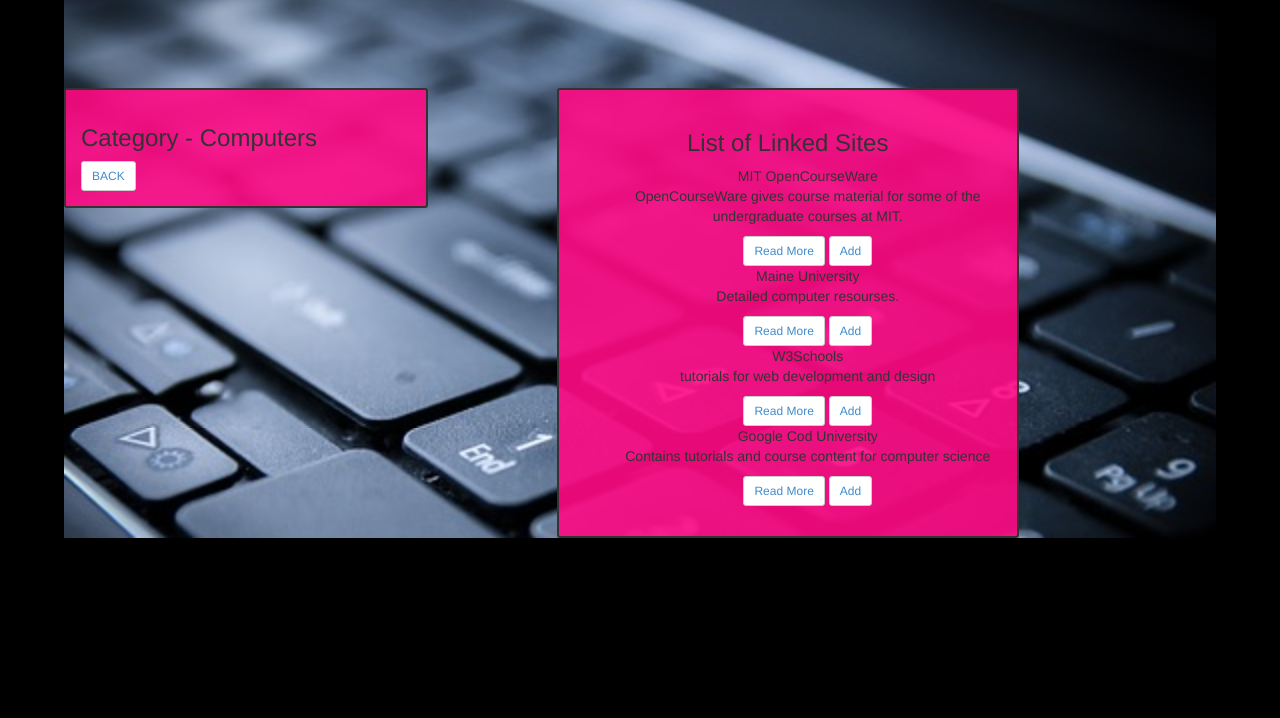
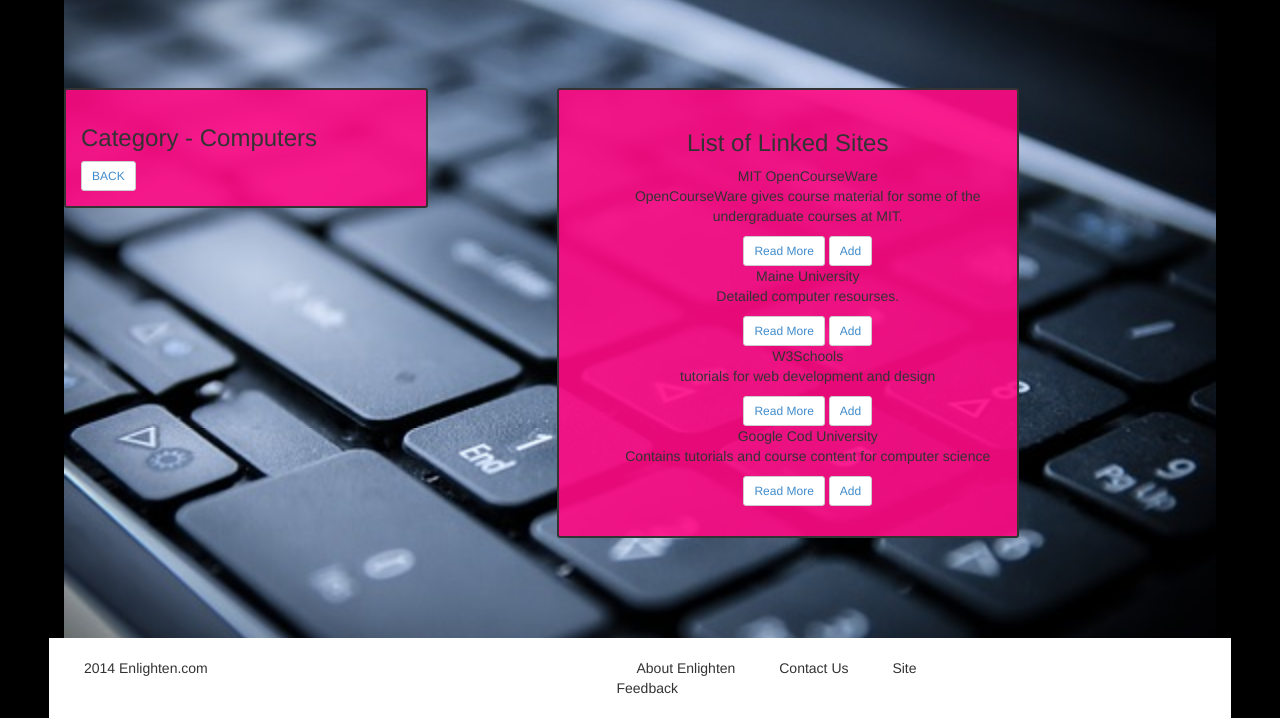
Before and after one commit to DMonroe08/Monroe_Danielle_Project, a plain HTML site: page computers.html in a window 1280 px wide. Shown: the part 82-800 px from the top of the page. Drawn offline with Linux system fonts and the light colour scheme.

Commit message:
adds footer to computers page

```diff
--- a/computers.html
+++ b/computers.html
@@ -65,6 +65,20 @@
           	</section>
           </div>
     </div>
+
+     <footer class="row">
+    	<div class="col-lg-3">
+        	<p class="copyright"> 2014 Enlighten.com</p>
+            </div><!--Ends Copyright Column-->
+            <div class="col-lg-5 col-lg-offset-2">
+            <ul>
+            	<li> About Enlighten </li>
+                <li> Contact Us </li>
+                <li> Site Feedback </li>
+            </ul>
+            </div><!--Ends ul Column-->
+        </footer><!--Ends Footer/Row-->
+
   </div>
 </body>
 </html>
```
